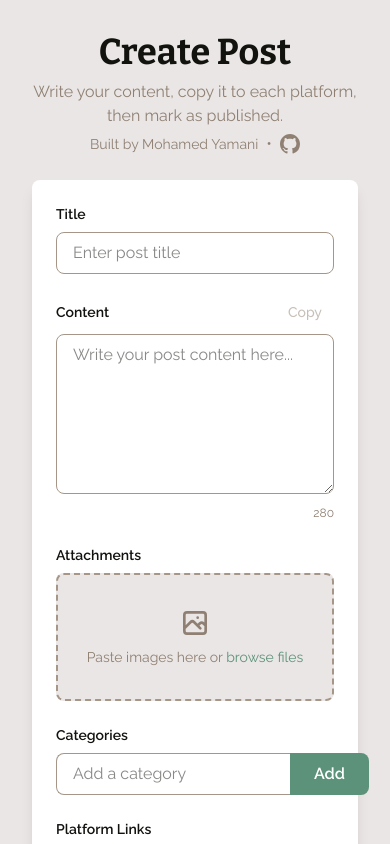
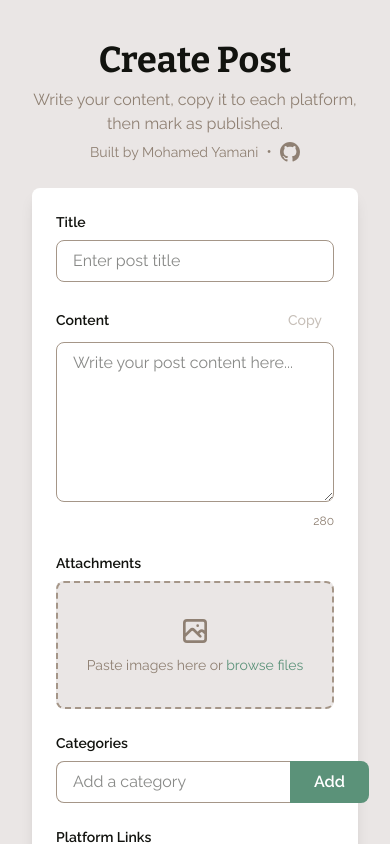
Before and after one commit to yamanidev/chronicler, a Preact app: page / in a window 390 px wide. Both pictures are taken after a click on the button "Skip (Don't Archive)". Shown: the top 844 px of the page. Built offline with nearby package versions, Linux system fonts and the light colour scheme.

Commit message:
chore(ui): increase top padding on mobile for more space between the directory indicator and the title

```diff
--- a/src/components/PostForm.tsx
+++ b/src/components/PostForm.tsx
@@ -192,7 +192,7 @@ export function PostForm({ onPublish }: PostFormProps) {
   };
 
   return (
-    <div class="bg-cream min-h-screen p-8">
+    <div class="bg-cream min-h-screen p-8 pt-10 sm:p-8">
       <div class="mx-auto max-w-3xl">
         <div class="mb-6 text-center">
           <h1 class="font-bitter text-charcoal text-4xl font-bold">Create Post</h1>
```
